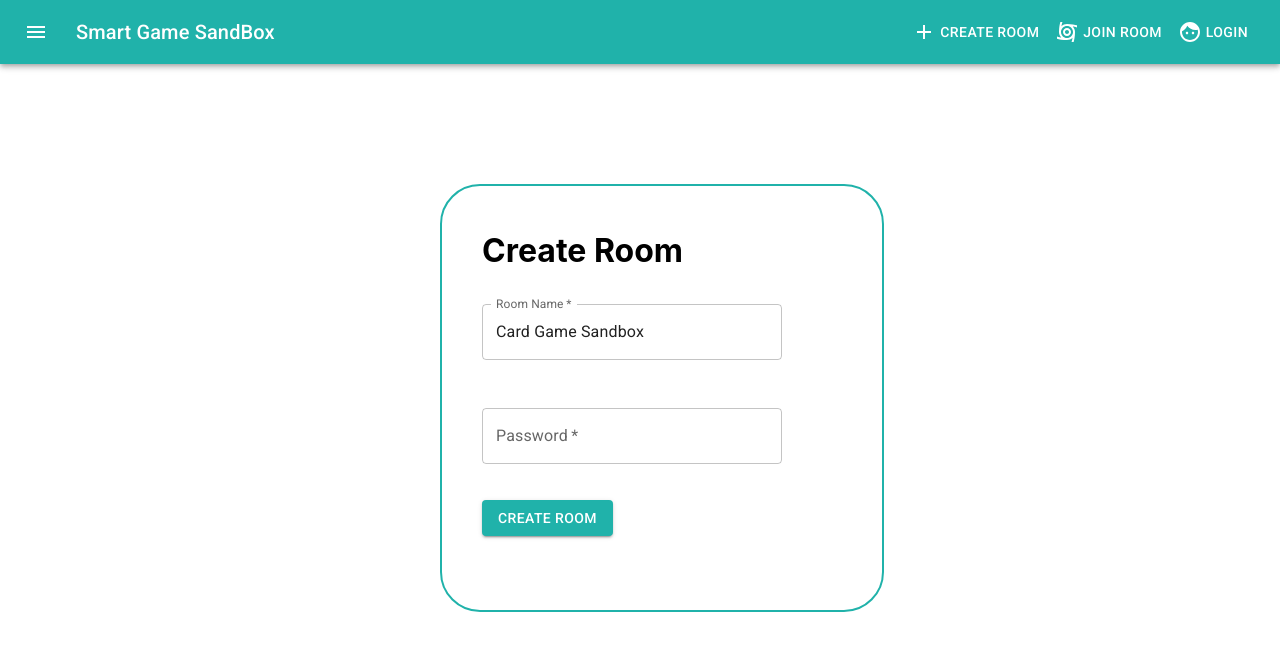
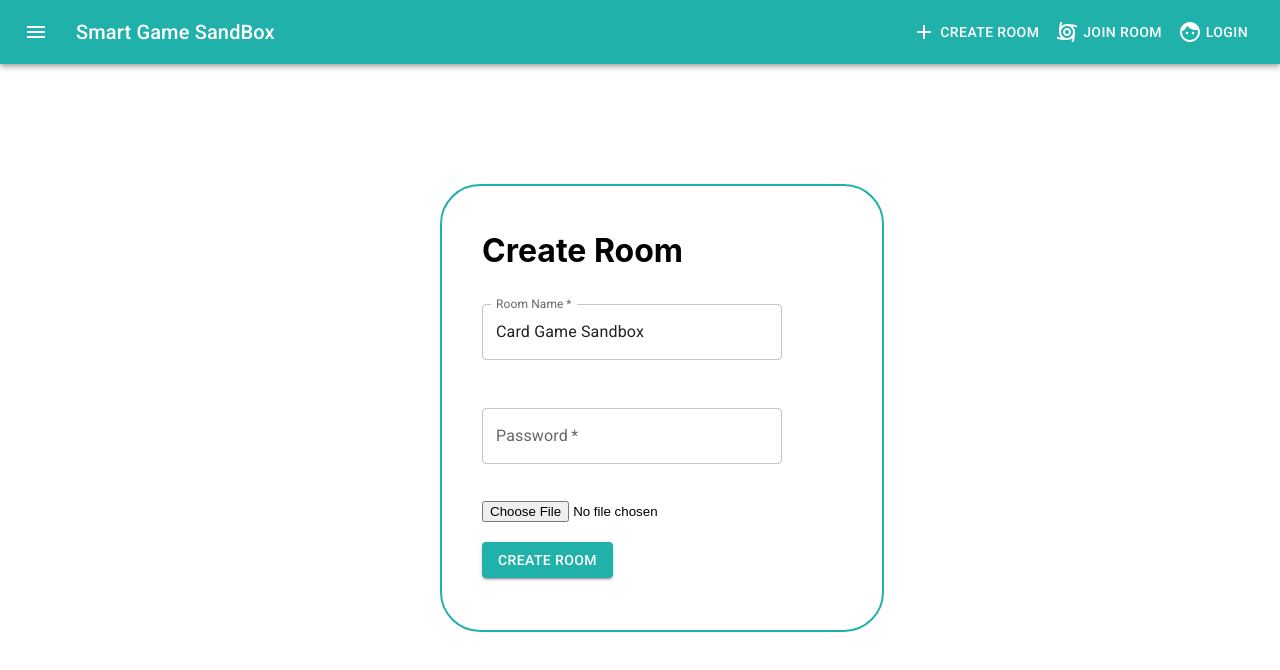
Before and after one commit to SmartGameSandbox/GameSandBox, a React (Create React App) app: page /createroom in a window 1280 px wide. Shown: the top 670 px of the page. Built offline with nearby package versions, Linux system fonts and the light colour scheme; no server answers.

Commit message:
finish upload image

```diff
--- a/package.json
+++ b/package.json
@@ -20,6 +20,7 @@
     "nodemon": "^2.0.20",
     "react": "^18.2.0",
     "react-dom": "^18.2.0",
+    "react-file-base64": "^1.0.3",
     "react-idle-timer": "^5.4.2",
     "react-konva": "^18.2.2",
     "react-router-dom": "^6.4.2",
--- a/schemas/room.js
+++ b/schemas/room.js
@@ -1,5 +1,6 @@
 const mongoose = require('mongoose')
 const { Schema } = mongoose;
+
 const roomSchema = new Schema({
     id: { type: String, index: true, unique: true, required: true },
     name: { type: String, maxlength: 20, required: true },
@@ -12,8 +13,9 @@ const roomSchema = new Schema({
         type: Date,
         expires: "60m", default: Date.now
     },
+    image: String,
     password: { type: String, min: [4, 'Password too short'], max: [20, 'Password too long'] },
-});
+}, { timestamps: true });
 
 module.exports.roomSchema = roomSchema;
 module.exports.Room = mongoose.model('room', roomSchema);
--- a/server.js
+++ b/server.js
@@ -80,7 +80,7 @@ app.get("/api/room", async (req, res) => {
     const password = req.query.password;
     const roomData = await Room.findOne({ id: id, password: password });
     if (roomData) {
-      res.json({ status: "success" });
+      res.json(roomData);
     } else {
       res.json({ status: "error", message: "Invalid room ID or password" });
     }
@@ -104,7 +104,8 @@ app.post("/api/room", async (req, res) => {
     const gameRoomData = new Room({
       id: roomID,
       password: req.body.password,
-      name: req.body.name
+      name: req.body.name,
+      image: req.body.image
     });
     const result = await gameRoomData.save();
     if (!result) {
--- a/src/components/rooms/createRoom.jsx
+++ b/src/components/rooms/createRoom.jsx
@@ -4,8 +4,10 @@ import styles from './roomStyle';
 import Box from '@mui/material/Box';
 import TextField from '@mui/material/TextField';
 import Button from '@mui/material/Button';
+import FileBase64 from 'react-file-base64';
 
 const CreateRoom = () => {
+  const [item, setItem] = React.useState({ imageUrl: '' });
   const [roomNameInputText, setRoomNameInputText] = React.useState('Card Game Sandbox');
   const handleRoomNameTextInputChange = event => {
     setRoomNameInputText(event.target.value);
@@ -21,7 +23,8 @@ const CreateRoom = () => {
 
     axios.post(`${url}/api/room`, {
       name: roomNameInputText,
-      password: passwordInputText
+      password: passwordInputText,
+      image: item.imageUrl === '' ? null : item.imageUrl
     }).then((response) => {
       window.location.href = `/room?id=${response.data.id}&password=${response.data.password}`;
     }).catch((error) => {
@@ -61,8 +64,13 @@ const CreateRoom = () => {
             type={"password"}
             size="large"
           />
+          <FileBase64
+            type="file"
+            multiple={false}
+            onDone={({ base64 }) => setItem({ ...item, imageUrl: base64 })}
+          />
         </div>
-        <Button variant="contained" sx={{bgcolor: 'lightseagreen'}} onClick={() => { createRoom(); }}>Create Room</Button>
+        <Button variant="contained" sx={styles.createRoomButtonStyle} onClick={() => { createRoom(); }}>Create Room</Button>
       </Box>
     </>
   );
--- a/src/components/rooms/room.jsx
+++ b/src/components/rooms/room.jsx
@@ -3,6 +3,8 @@ import './room.css';
 import { io } from "socket.io-client";
 import Table from "../table/table";
 import { Stage } from 'react-konva';
+import axios from 'axios';
+import styles from './roomStyle';
 
 const url = process.env.NODE_ENV === 'production' ? "https://smartgamesandbox.herokuapp.com" : "http://localhost:5000";
 const socket = io(url, { transports: ['websocket'] });
@@ -10,6 +12,7 @@ let roomID = null;
 let roomPassword = null;
 
 const Room = () => {
+    const [imageUrl, setImageUrl] = React.useState('');
     const joinRoom = (roomID, roomPassword) => {
         socket.emit("joinRoom", { id: roomID, password: roomPassword }, (err) => {
             if (err) {
@@ -25,6 +28,12 @@ const Room = () => {
             const params = new URLSearchParams(search);
             roomID = params.get('id');
             roomPassword = params.get('password');
+            axios.get(`${url}/api/room?id=${roomID}&password=${roomPassword}`).then((response) => {
+                console.log(response.data);
+                setImageUrl(response.data.image);
+            }).catch((error) => {
+                console.log(error);
+            });
             // TODO: Add REAL username to room
             joinRoom(roomID, roomPassword);
         });
@@ -35,9 +44,12 @@ const Room = () => {
     }, []);
 
     return (
-        <Stage width={window.innerWidth} height={window.innerHeight}>
-            <Table socket={socket} />
-        </Stage>
+        <>
+            <img style={styles.roomBackground} alt="board" src={imageUrl} />
+            <Stage width={window.innerWidth} height={window.innerHeight}>
+                <Table socket={socket} />
+            </Stage>
+        </>
     );
 }
 export default Room;
--- a/src/components/rooms/roomStyle.js
+++ b/src/components/rooms/roomStyle.js
@@ -5,7 +5,7 @@ const styles = {
         width: 300
     },
     roomBoxStyle: {
-        height: 400,
+        height: 420,
         width: 400,
         ml: "calc(50% - 200px)",
         border: "2px solid lightseagreen",
@@ -13,6 +13,19 @@ const styles = {
         mt: 15,
         pt: 3,
         pl: 5
+    },
+    roomBackground: {
+        width: "900px",
+        height: "500px",
+        position: "absolute",
+        marginLeft: "calc(50% - 450px)",
+        marginTop: "60px",
+        zIndex: -1 ,
+        borderRadius: "5px"
+    },
+    createRoomButtonStyle: {
+        bgcolor: 'lightseagreen',
+        mt: "20px",
     }
 }
 
--- a/src/components/table/table.jsx
+++ b/src/components/table/table.jsx
@@ -10,8 +10,6 @@ const Table = (socket) => {
             <Layer>
                 <Deck socket={socket} />
             </Layer>
-            <Layer>
-            </Layer>
         </>
     );
 };
```
Also changed, not shown: 1 other file (tests, documents, lock files or other folders).
